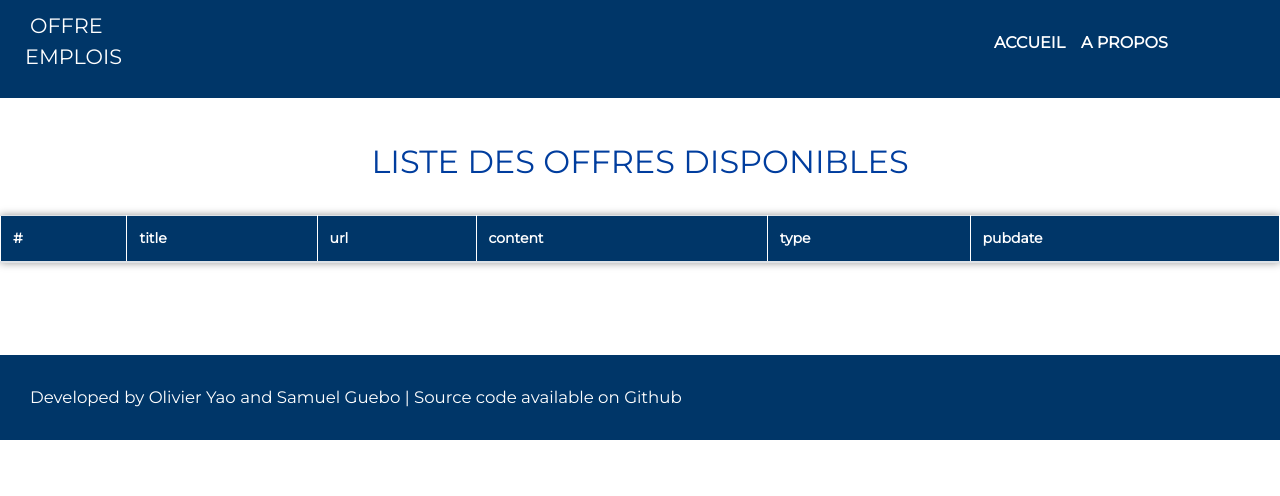
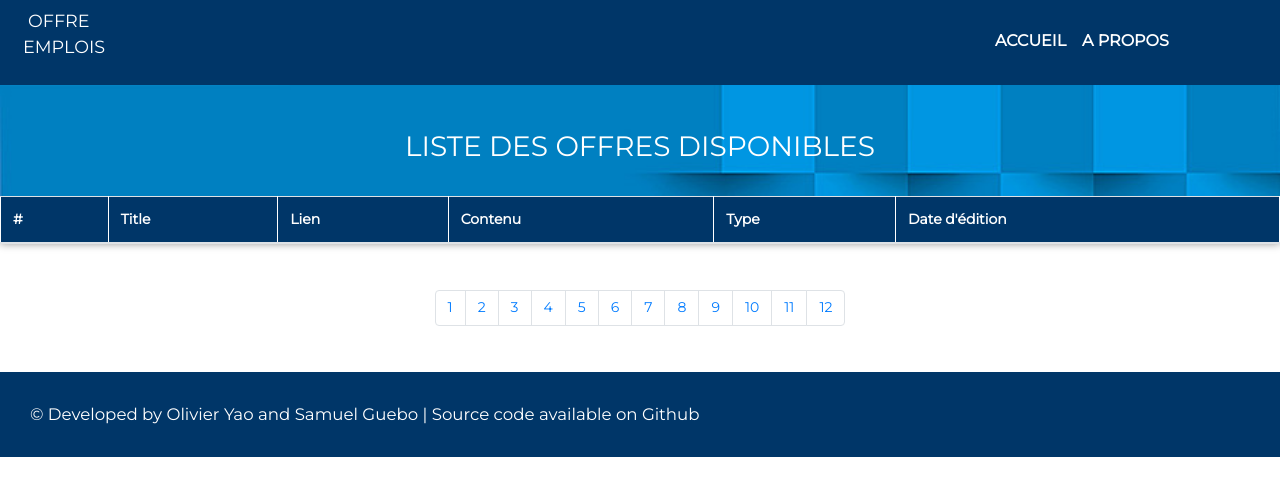
Before and after one commit to yjolivier/-Job-offer-application, a PHP site: page / in a window 1280 px wide. Shown: the top 496 px of the page. Run offline with PHP 8.4, Linux system fonts and the light colour scheme; data that the repository does not hold is empty; some libraries are stand-ins or nearby versions.

Commit message:
[IMPR] modifficaton de la responsivité de la page et ajout d'un backgroud-imge au style du titre de la page

```diff
--- a/css/style.css
+++ b/css/style.css
@@ -4,12 +4,12 @@
 header{
 	height: auto;
     background-color: #003668;
-    padding: 10px;
+    padding: 8px;
 }
 .header-logo a{
 	padding: 5px;
 	color: #fff;
-	font-size: 1.3em;
+	font-size: 1.1em;
 	text-decoration: none;
 }
 .header-logo a:hover{
@@ -28,22 +28,15 @@ header{
 .header-menu a:hover{
 	color:#FFC21C;
 }
-header .btn-menu{
-	color: #656262;
-	font-size: 30px;
-	border: 2px solid;
-	padding: 5px;
-}
-header .btn-menu:hover{
-	color: #FFC21C;
-}
 .section-actualite-title {
 	padding: 25px;
-	color: #003d9e;
+	color: white;
 	text-align: center;
 	font-weight: bold;
+	background-image: url('../img/5827a8.jpg');
+	background-size: cover;
 }
-.section-actualite-title h2{
+.section-actualite-title h3{
 	margin-top: 20px;
 	background-image: none;
 }
@@ -57,6 +50,16 @@ thead{
 	color: #fff;
     font-weight: 400;
     position: relative;
+}
+.title-coll{
+	cursor: pointer;
+}
+.title-coll a{
+	color: black;
+}
+tbody a:hover{
+	text-decoration: none;
+	color: #FFC21C;
 }
 .pagination{
 	padding: 15px;
@@ -76,3 +79,34 @@ thead{
 .signature a:hover{
 	color: #FFC21C;
 }
+
+/*
+================================================================================================
+Media queries
+================================================================================================
+*/
+/*screen resolution <= 960 */
+
+@media screen and (max-width: 960px)
+{
+	.numero-coll, .link-coll, .type-coll{
+		display: none;
+	}
+}
+/*screen resolution <= 720 */
+
+@media screen and (max-width: 720px)
+{
+	.table{
+		width: 100%;
+	}
+	td{
+		padding: 0px;
+	}
+}
+/*screen resolution <= 540 */
+
+@media screen and (max-width: 540px)
+{
+
+}
--- a/index.php
+++ b/index.php
@@ -41,7 +41,7 @@
 			</header>
 			<section class="row">
 				<div class="section-actualite-title col-lg-12">
-					<h2 align="center">LISTE DES OFFRES DISPONIBLES</h2>
+					<h3 align="center">LISTE DES OFFRES DISPONIBLES</h3>
 				</div>
 			</section>
 			<?php
@@ -61,12 +61,12 @@
 				<table class="table table-striped" border="1" bordercolor="white" >
 				  <thead>
 				    <tr>
-				      <th scope="col">#</th>
-				      <th scope="col">title</th>
-				      <th scope="col">url</th>
-				      <th scope="col">content</th>
-				      <th scope="col">type</th>
-				      <th scope="col">pubdate</th>
+				      <th scope="col" class="numero-coll">#</th>
+				      <th scope="col">Title</th>
+				      <th scope="col" class="link-coll">Lien</th>
+				      <th scope="col">Contenu</th>
+				      <th scope="col" class="type-coll">Type</th>
+				      <th scope="col">Date d'édition</th>
 				    </tr>
 				  </thead>
 				  <tbody>
@@ -76,23 +76,22 @@
 							$numero = 1;
 							foreach ($offers["content"] as $contenu) {
 					  ?>
-
 				    <tr>
-				      <th scope="row"><?php echo $numero ?></th>
-				      <td><?php echo $contenu["title"]?></td>
-				      <td><a href="<?php echo $contenu["url"] ?>"><?php echo $contenu["url"] ?></a> </td>
-				      <td><?php echo $contenu["content"]?></td>
-				      <td><?php echo $contenu["type"]?></td>
-				      <td><?php echo $contenu["pubDate"]?></td>
+				        <th scope="row" class="numero-coll"><?php echo $numero ?></th>
+				        <td class="title-coll"><a href="<?php echo $contenu["url"] ?>"><?php echo $contenu["title"]?></a></td>
+				        <td class="link-coll"><a href="<?php echo $contenu["url"] ?>"><i class="fas fa-link"></i></a></td>
+				        <td><?php echo $contenu["content"]?></td>
+				        <td class="type-coll"><?php echo $contenu["type"]?></td>
+				        <td><?php echo $contenu["pubDate"]?></td>
 				    </tr>
 				  	<?php $numero++;}}?>
 				  </tbody>
 				</table>
 			</section>
 			<div class="row justify-content-md-center pagination">
-				<nav aria-label="Page navigation example mx-auto" style="width: 200px; ">
+				<nav aria-label="Page navigation example mx-auto">
 					<ul class="pagination justify-content-center">
-					    <?php for ($i=1; $i < $offers["totalPages"] ; $i++):?>
+					    <?php for ($i=1; $i <= 12 ; $i++):?>
 					    	<li class="page-item">
 					    		<a class="page-link" href="./index.php?page=<?php echo $i;?>"><?php echo $i;?></a>
 					    	</li>
@@ -101,7 +100,7 @@
 				</nav>
 			</div>
 			<div class="signature row">
-				<small>Developed by <a href="https://github.com/yjolivier/"> Olivier Yao</a> and <a href="https://github.com/samuelguebo/">Samuel Guebo</a> | Source code <a href="https://github.com/yjolivier/Job-offer-application">available on Github</a></small>
+				<small>© Developed by <a href="https://github.com/yjolivier/"> Olivier Yao</a> and <a href="https://github.com/samuelguebo/">Samuel Guebo</a> | Source code <a href="https://github.com/yjolivier/Job-offer-application">available on Github</a></small>
 			</div>
 		</div>
 		<!-- Optional JavaScript -->
```
Also changed, not shown: img/5827a8.jpg (added).
